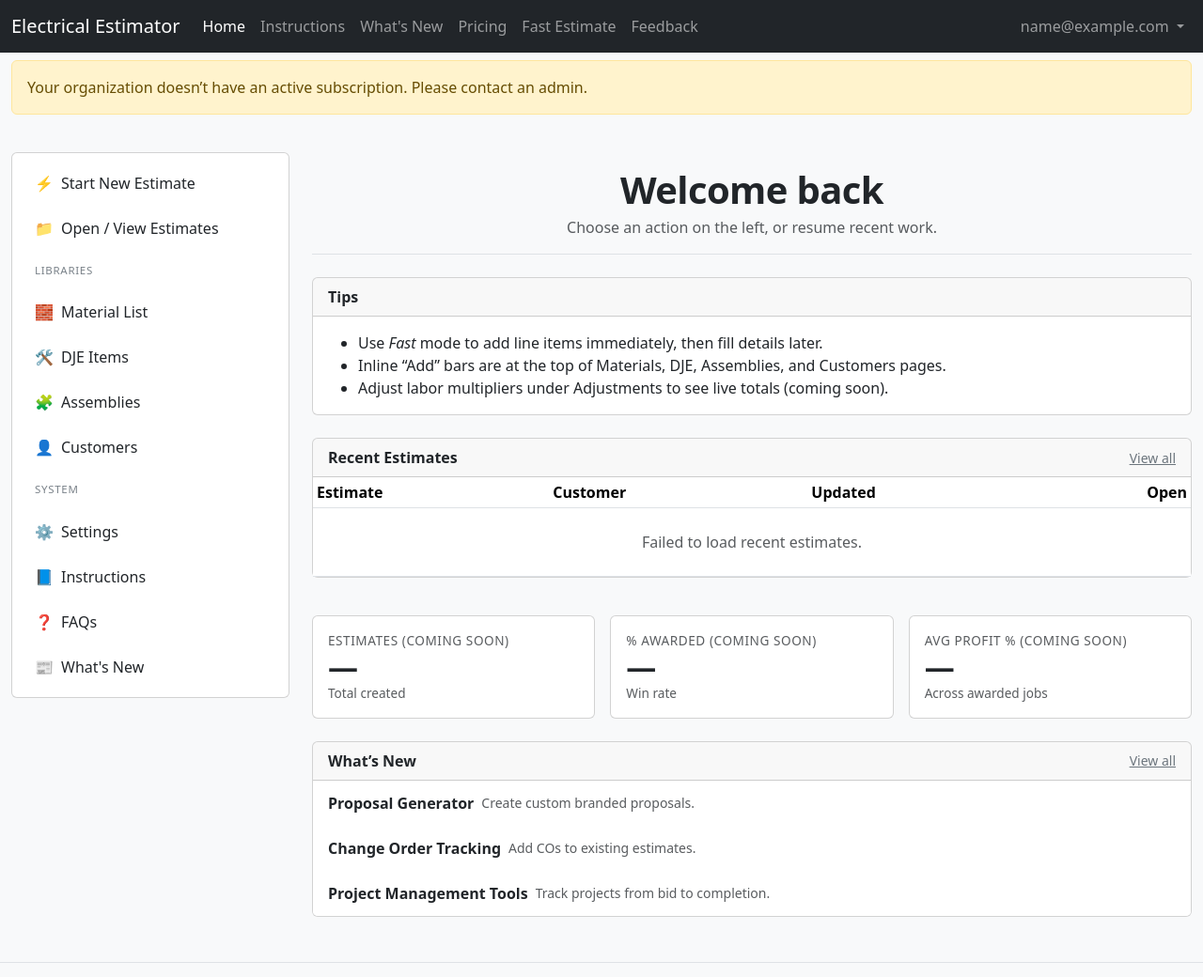
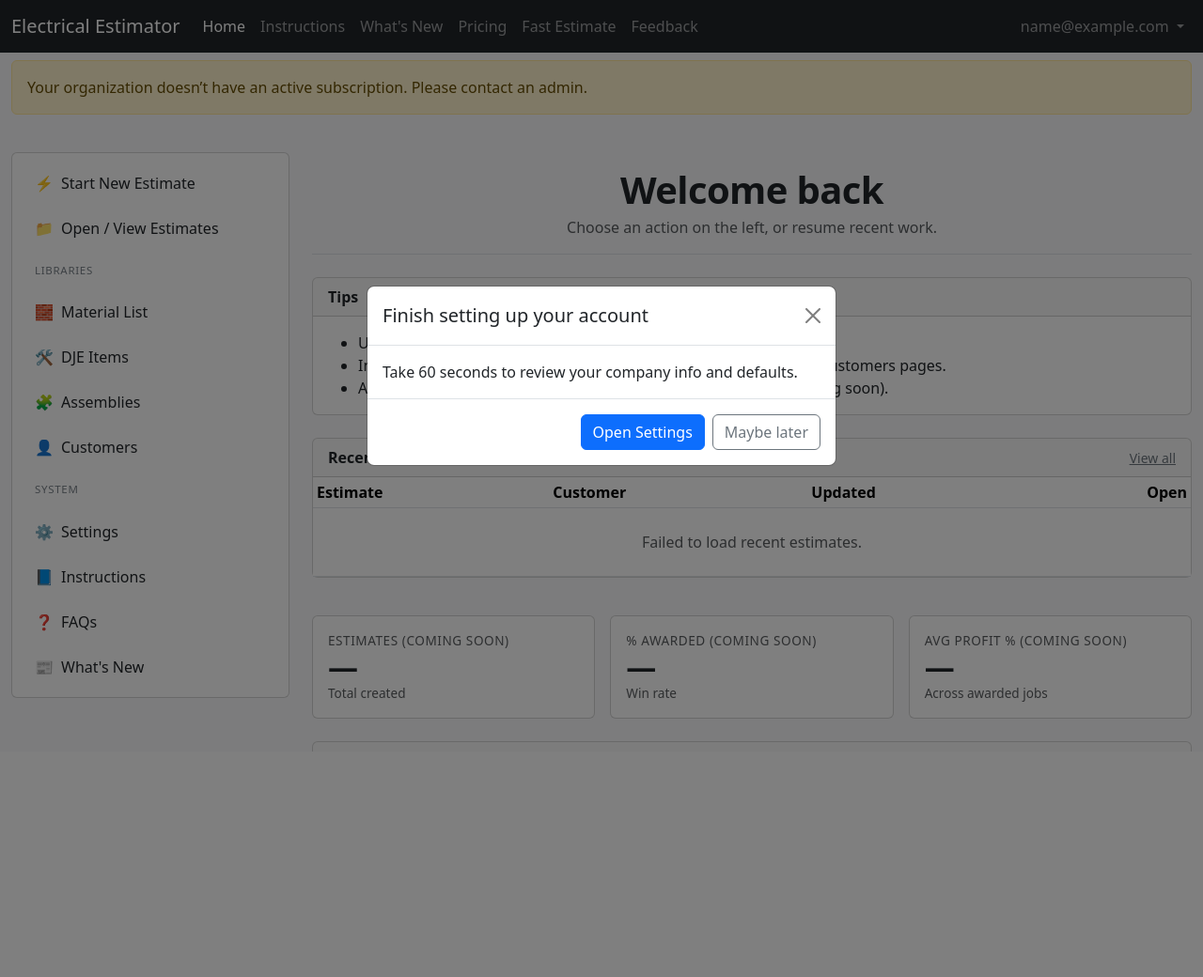
Before and after one commit to swh7930/electrical-estimator-saas, a Flask app: page / in a window 1280 px wide. Shown: the top 1040 px of the page at 94% size. After the commit the page ends 800 px from the top, so only its background shows below. Run offline with Flask 3, Linux system fonts and the light colour scheme; the visitor is signed in with stand-in values (Sample User, id 1); data that the repository does not hold is empty; parts of the project's set-up code (start-up, migrations or seed data) failed here and were passed over; some libraries are stand-ins or nearby versions.

Commit message:
billing/auth: switch to create-on-password for checkout signup
Avoid NOT NULL error by deferring user creation; pass Stripe session id; one-time settings nudge; pricing CTA to /pricing; add toasts on checkout errors.

```diff
--- a/app/blueprints/billing/routes.py
+++ b/app/blueprints/billing/routes.py
@@ -259,7 +259,7 @@ def success():
 
     # Hand off to a dedicated set-password flow (implemented in auth blueprint)
     # Note: This route will accept ?email=... (and ideally a signed token in the final step).
-    return redirect(url_for("auth.set_password_start", email=email))
+    return redirect(url_for("auth.set_password_start", email=email, session_id=session_id))
 
 @billing_bp.get("/cancelled")
 @login_required
--- a/app/blueprints/main/routes.py
+++ b/app/blueprints/main/routes.py
@@ -11,7 +11,8 @@ from . import bp
 
 @bp.get("/")
 def home():
-    return render_template("home.html")
+    show_settings_nudge = bool(session.pop("post_checkout_nudge", False))
+    return render_template("home.html", show_settings_nudge=show_settings_nudge)
 
 @bp.get("/pricing")
 def pricing():
--- a/app/static/js/billing.js
+++ b/app/static/js/billing.js
@@ -57,10 +57,12 @@
       const stripe = await getStripe();
       const result = await stripe.redirectToCheckout({ sessionId: sessionId });
       if (result && result.error) {
-        console.error(result.error);
+        if (window.EM_NOTIFY) EM_NOTIFY.error(result.error.message || "Couldn't start checkout. Please try again.");
+        else console.error(result.error);
       }
     } catch (err) {
-      console.error(err);
+      if (window.EM_NOTIFY) EM_NOTIFY.error("Checkout couldn’t be started. Please try again.");
+      else console.error(err);
     } finally {
       setDisabled(form, false);
     }
--- a/app/static/js/home_index.js
+++ b/app/static/js/home_index.js
@@ -1,4 +1,9 @@
 document.addEventListener("DOMContentLoaded", () => {
+  const nudge = document.getElementById("settingsNudgeModal");
+  if (nudge && nudge.getAttribute("data-auto-open") === "1") {
+    const modal = new bootstrap.Modal(nudge);
+    modal.show();
+  }
   const tbody = document.getElementById("recentEstimatesBody");
   if (!tbody) return;
 
--- a/app/templates/home.html
+++ b/app/templates/home.html
@@ -11,7 +11,7 @@
       <h1 class="display-6 fw-bold mb-2">Build fast, accurate estimates.</h1>
       <p class="text-muted mb-4">Start your 3-day trial. No credit card needed.</p>
       <div class="d-flex gap-2 justify-content-center">
-        <a class="btn btn-primary btn-lg rounded-pill" href="{{ url_for('auth.register_get') }}">Create account</a>
+        <a class="btn btn-primary btn-lg rounded-pill" href="{{ url_for('main.pricing') }}">View pricing</a>
         <a class="btn btn-outline-secondary btn-lg rounded-pill" href="{{ url_for('auth.login_get') }}">Sign in</a>
       </div>
     </section>
@@ -225,6 +225,26 @@
 </div>
 {% endif %}
 
+{% if current_user.is_authenticated and show_settings_nudge %}
+<div class="modal fade" id="settingsNudgeModal" tabindex="-1" aria-hidden="true" data-auto-open="1">
+  <div class="modal-dialog modal-dialog-centered modal-md">
+    <div class="modal-content">
+      <div class="modal-header">
+        <h5 class="modal-title">Finish setting up your account</h5>
+        <button type="button" class="btn-close" data-bs-dismiss="modal" aria-label="Close"></button>
+      </div>
+      <div class="modal-body">
+        <p class="mb-0">Take 60 seconds to review your company info and defaults.</p>
+      </div>
+      <div class="modal-footer">
+        <a class="btn btn-primary" href="{{ url_for('admin.settings') }}">Open Settings</a>
+        <button type="button" class="btn btn-outline-secondary" data-bs-dismiss="modal">Maybe later</button>
+      </div>
+    </div>
+  </div>
+</div>
+{% endif %}
+
 {% endblock %}
 
 {% block scripts %}
```
Also changed, not shown: app/blueprints/auth/routes.py (+34 -27 lines).
